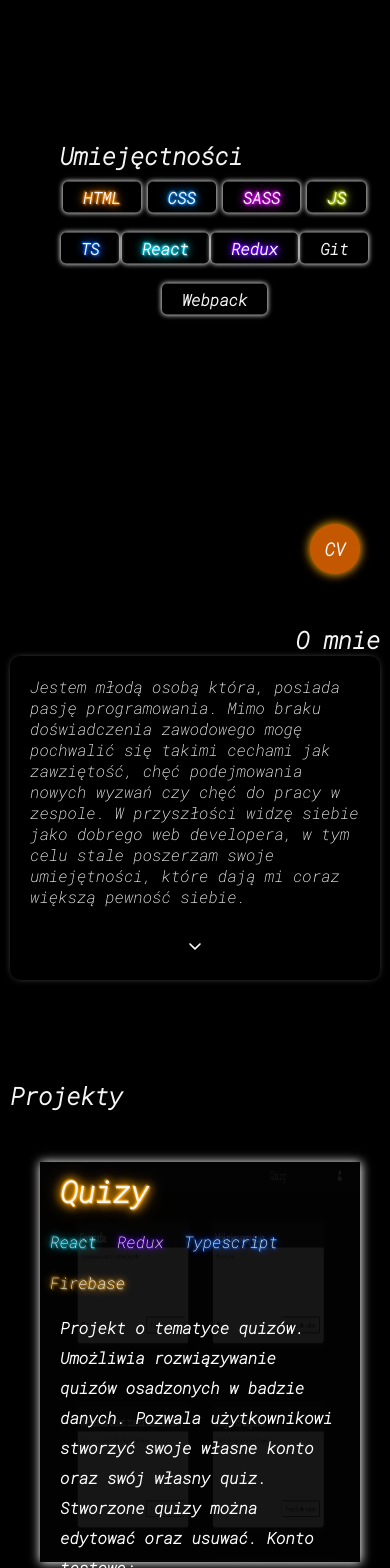
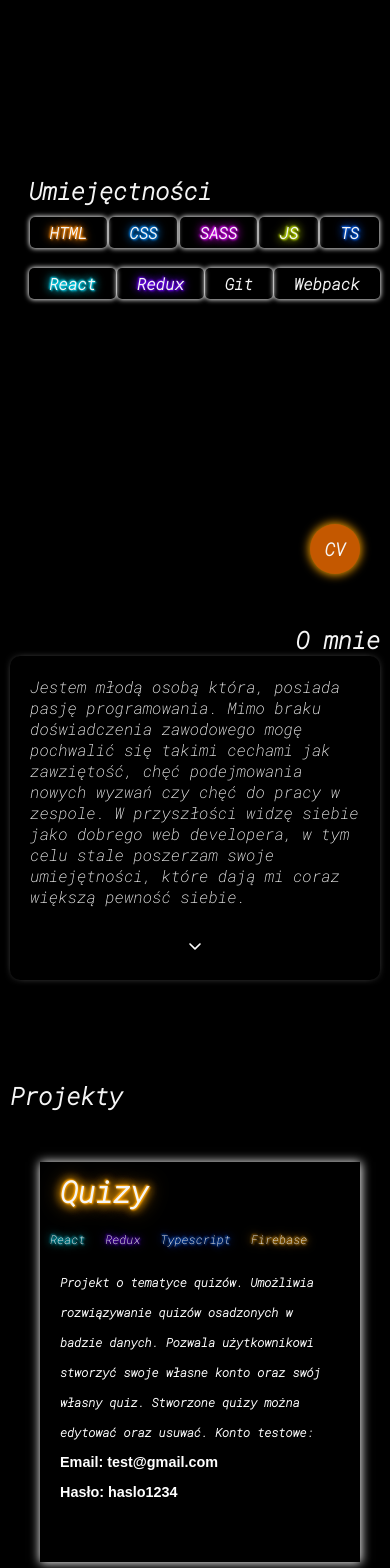
Before and after one commit to Szymon17/myPortfolio, a React (Create React App) app: page / in a window 390 px wide. Shown: the part 240-1808 px from the top of the page. Built offline with nearby package versions, Linux system fonts and the light colour scheme.

Commit message:
update for mobiles

```diff
--- a/src/App.css
+++ b/src/App.css
@@ -49,6 +49,7 @@ a {
 
 .top-left {
   width: 50%;
+  position: relative;
 }
 
 .top-right {
--- a/src/components/Project/Project.component.jsx
+++ b/src/components/Project/Project.component.jsx
@@ -1,6 +1,8 @@
 import "./Project.styles.css";
 import { motion } from "framer-motion";
 import { useEffect, useState } from "react";
+
+const breakPoint = 900;
 
 const variants = {
   offscreen: rightSide => {
@@ -16,11 +18,11 @@ const variants = {
     },
   },
   grow: {
-    width: window.innerWidth > 900 ? "700px" : "100%",
+    width: window.innerWidth > breakPoint ? "700px" : "100%",
     opacity: 1,
   },
   normalWidth: {
-    width: window.innerWidth > 900 ? "550px" : "100%",
+    width: window.innerWidth > breakPoint ? "550px" : "100%",
     opacity: 1,
   },
   turnOff: {
@@ -67,9 +69,9 @@ const Project = ({ imgUrl, title, children, hostLink, githubLink, technologies,
             </div>
           )}
         </div>
-        <motion.p animate={isHover ? "turnOff" : "turnOn"} variants={variants} className="project-text">
+        <motion.div animate={isHover && window.innerHeight > breakPoint ? "turnOff" : "turnOn"} variants={variants} className="project-text">
           {children}
-        </motion.p>
+        </motion.div>
         {(githubLink || hostLink) && (
           <motion.div animate={isHover ? "turnOn" : "turnOff"} variants={variants} className={`buttons-container`}>
             {githubLink && (
--- a/src/components/Project/Project.styles.css
+++ b/src/components/Project/Project.styles.css
@@ -76,7 +76,7 @@
 }
 
 .buttons-container > a {
-  min-width: fit-content;
+  min-width: 100px;
   width: 100px;
   line-height: 35px;
   border: none;
@@ -109,5 +109,10 @@
   }
   .project {
     height: auto;
+    font-size: 12px;
+  }
+  .project-background {
+    width: 0;
+    height: 0;
   }
 }
--- a/src/components/Skills/Skills.styles.css
+++ b/src/components/Skills/Skills.styles.css
@@ -3,7 +3,7 @@
   top: 50%;
   left: 5%;
   transform: translateY(-50%);
-  width: clamp(250px, 100%, 500px);
+  max-width: 500px;
   margin-top: 50px;
   padding: 10px 40px;
 }
@@ -21,3 +21,9 @@
   box-shadow: 0 0 5px 0.5px white;
   font-weight: 700;
 }
+
+@media (max-width: 600px) {
+  .skills {
+    padding: 0px 0px;
+  }
+}
```
